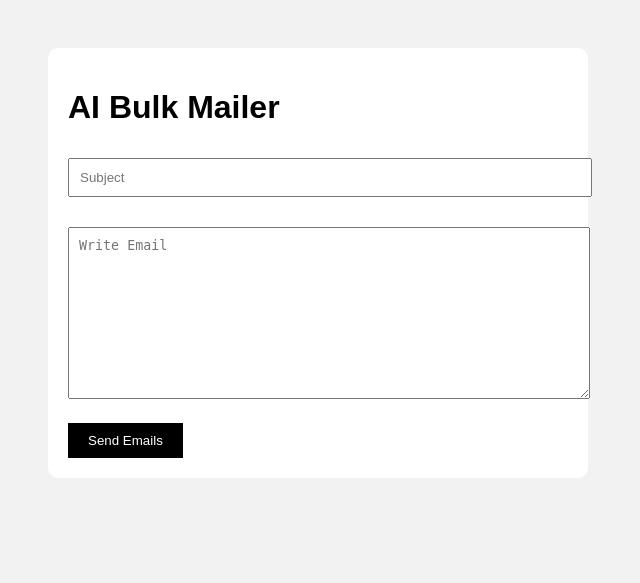
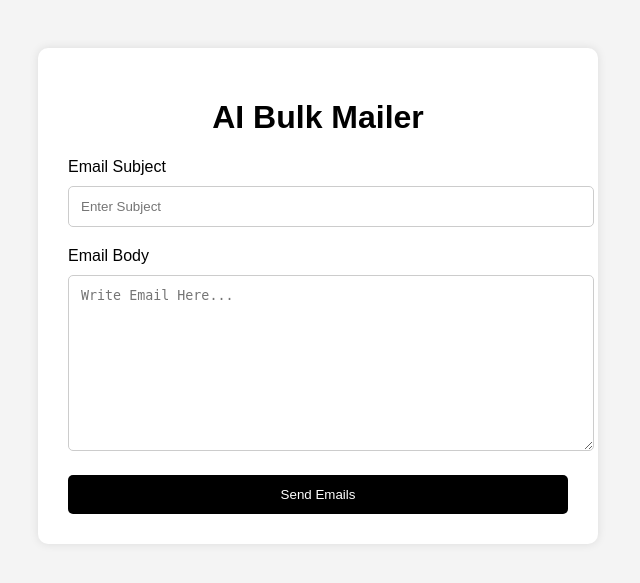
Before and after one commit to rnfyatendra-lab/Montimahur, a Flask app: page / in a window 1280 px wide. Shown: the top 583 px of the page, without its empty margins (322-962 px from the left). Run offline with Flask 3, Linux system fonts and the light colour scheme.

Commit message:
Update index.html

```diff
--- a/templates/index.html
+++ b/templates/index.html
@@ -1,36 +1,58 @@
 <!DOCTYPE html>
 <html>
+
 <head>
+
     <title>AI Bulk Mailer</title>
 
     <style>
 
         body{
-            font-family: Arial;
-            background:#f2f2f2;
+            background:#f4f4f4;
+            font-family:Arial;
             padding:40px;
         }
 
         .box{
             background:white;
-            padding:20px;
             width:500px;
             margin:auto;
+            padding:30px;
             border-radius:10px;
+            box-shadow:0px 0px 10px rgba(0,0,0,0.1);
+        }
+
+        h1{
+            text-align:center;
         }
 
         input, textarea{
             width:100%;
-            padding:10px;
+            padding:12px;
             margin-top:10px;
             margin-bottom:20px;
+            border:1px solid #ccc;
+            border-radius:5px;
         }
 
         button{
-            padding:10px 20px;
+            width:100%;
+            padding:12px;
             background:black;
             color:white;
             border:none;
+            border-radius:5px;
+            cursor:pointer;
+        }
+
+        button:hover{
+            background:#333;
+        }
+
+        .message{
+            color:green;
+            text-align:center;
+            margin-bottom:20px;
         }
 
     </style>
@@ -43,21 +65,29 @@
 
     <h1>AI Bulk Mailer</h1>
 
-<p>{{message}}</p>
+    {% if message %}
+        <div class="message">
+            {{message}}
+        </div>
+    {% endif %}
 
     <form method="POST">
+
+        <label>Email Subject</label>
 
         <input
         type="text"
         name="subject"
-placeholder="Subject"
+        placeholder="Enter Subject"
         required
         >
+
+        <label>Email Body</label>
 
         <textarea
         name="body"
         rows="10"
-placeholder="Write Email"
+        placeholder="Write Email Here..."
         required
         ></textarea>
 
```
Lines whose indentation alone changed are shown as unchanged.
